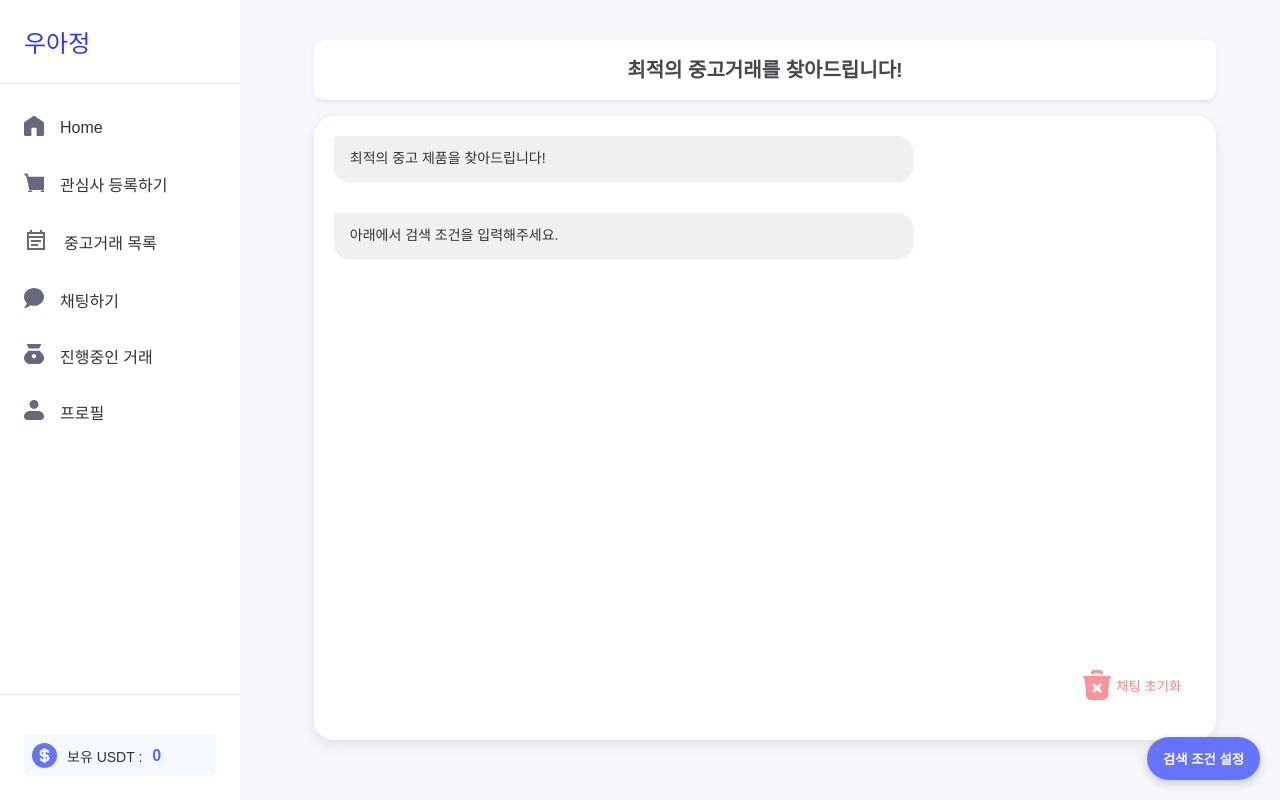
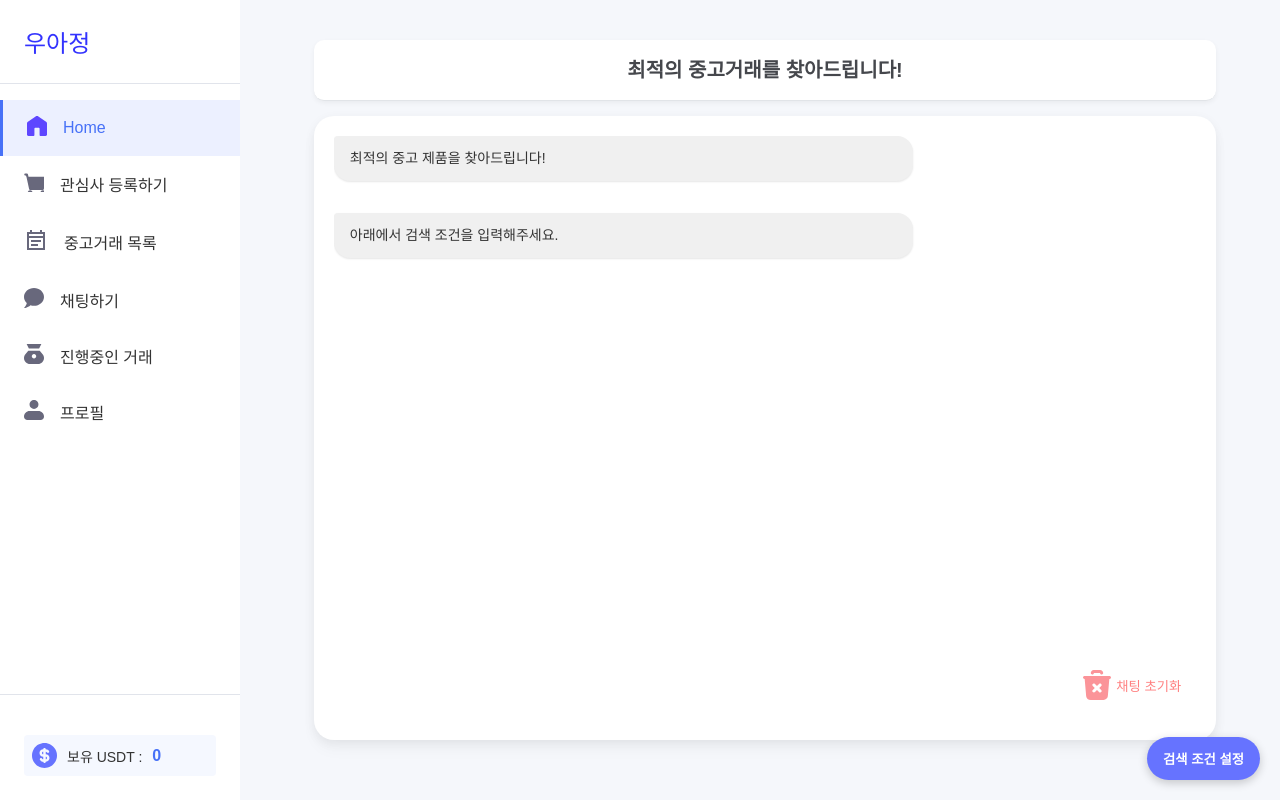
Before and after one commit to inwoo0206/wooajeong, a React (Create React App) app: page /home in a window 1280 px wide. Built offline with nearby package versions, Linux system fonts and the light colour scheme.

Commit message:
Fixed: Sidebar 이동 로직변경

```diff
--- a/src/component/Layout/Sidebar.jsx
+++ b/src/component/Layout/Sidebar.jsx
@@ -75,7 +75,7 @@ function Sidebar() {
       </div>
 
       <nav className="sidebar-nav">
-        <NavLink to="/" className={({ isActive }) => `sidebar-nav-item ${isActive ? "active" : ""}`}>
+        <NavLink to="/home" className={({ isActive }) => `sidebar-nav-item ${isActive ? "active" : ""}`}>
           <span className="nav-icon">
             <img src={home_icon} alt="home 아이콘" />
           </span>
```
